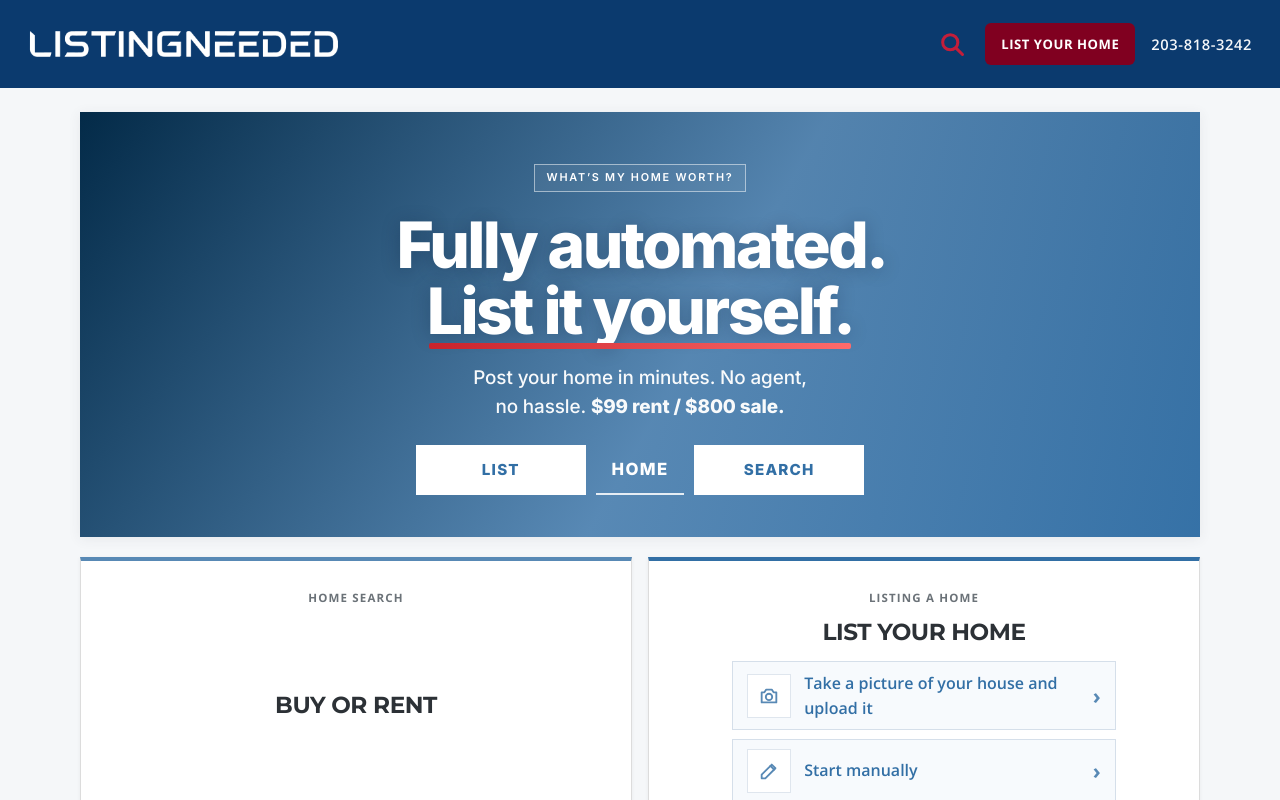
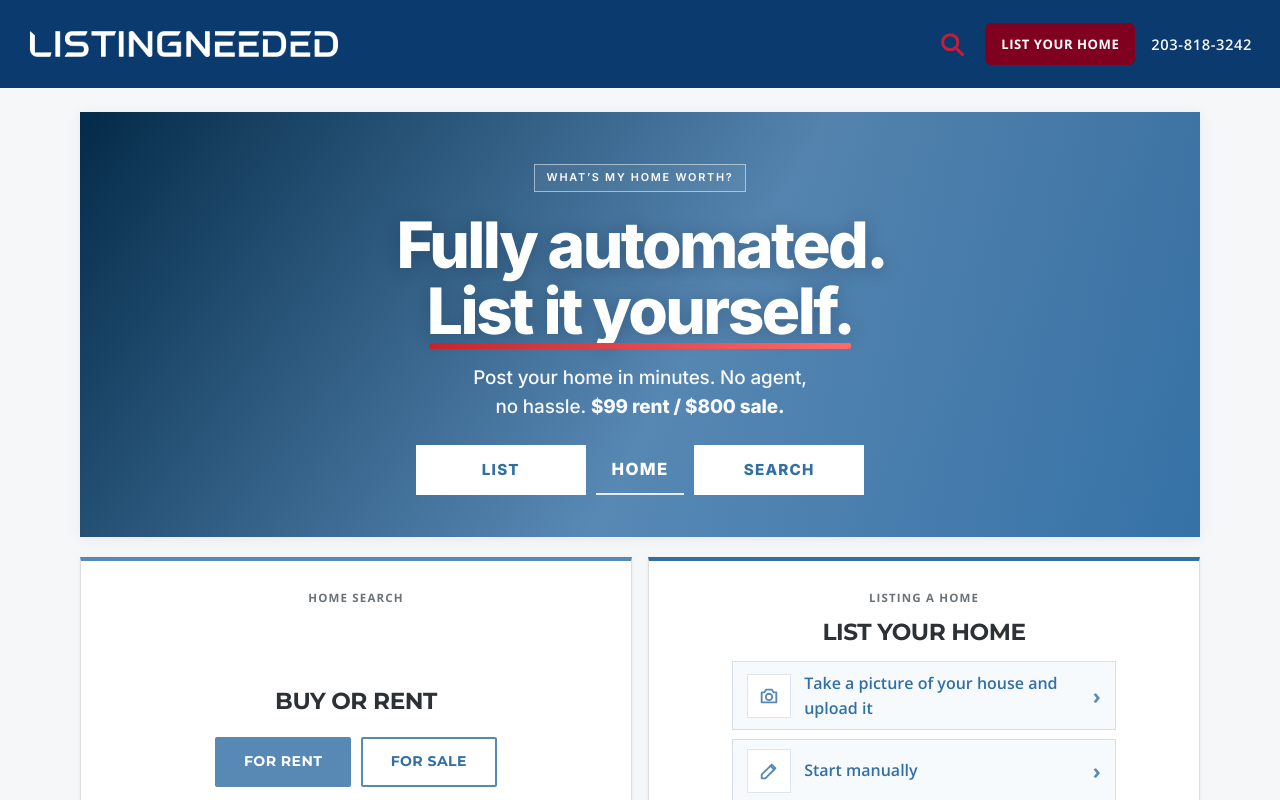
Before and after one commit to bureauficoaacredit-debug/listingneeded, a React (Vite) app: page / in a window 1280 px wide. Shown: the top 800 px of the page. Built offline with nearby package versions, Linux system fonts and the light colour scheme; no server answers; the database is empty.

Commit message:
v60: balance Buy or Rent card (heading + buttons grouped)

```diff
--- a/src/styles/app.css
+++ b/src/styles/app.css
@@ -1241,7 +1241,11 @@ a.eyebrow-link:hover, a.eyebrow-link:focus-visible { background: rgba(255,255,25
 .list-option::after { content: "›"; margin-left: auto; font-size: 1.35rem; line-height: 1; color: var(--brand); }
 .list-option-icon { display: grid; place-items: center; width: 44px; height: 44px; flex: none; color: var(--brand); background: #fff; border: 1px solid #dfe6ee; }
 .list-option-qr { display: block; width: 44px; height: 44px; flex: none; background: #fff; border: 1px solid #dfe6ee; }
-.path-seek .path-actions { margin-top: auto; }
+/* left card: label on top, heading + the two buttons grouped in the middle */
+.path-seek { grid-template-rows: auto 1fr auto auto 1fr; align-content: stretch; }
+.path-seek > h2 { grid-row: 3; }
+.path-seek > .path-actions { grid-row: 4; margin-top: 0.6rem; }
+@media (max-width: 640px) { .path-seek { grid-template-rows: auto auto auto; } .path-seek > h2 { grid-row: 2; } .path-seek > .path-actions { grid-row: 3; } }
 
 /* v60 List form photo picker: Take a photo (camera) + Choose from photos */
 .photo-pick { display: grid; gap: 0.5rem; padding: 0.75rem; border: 1px dashed #c9d6e3; }
```
